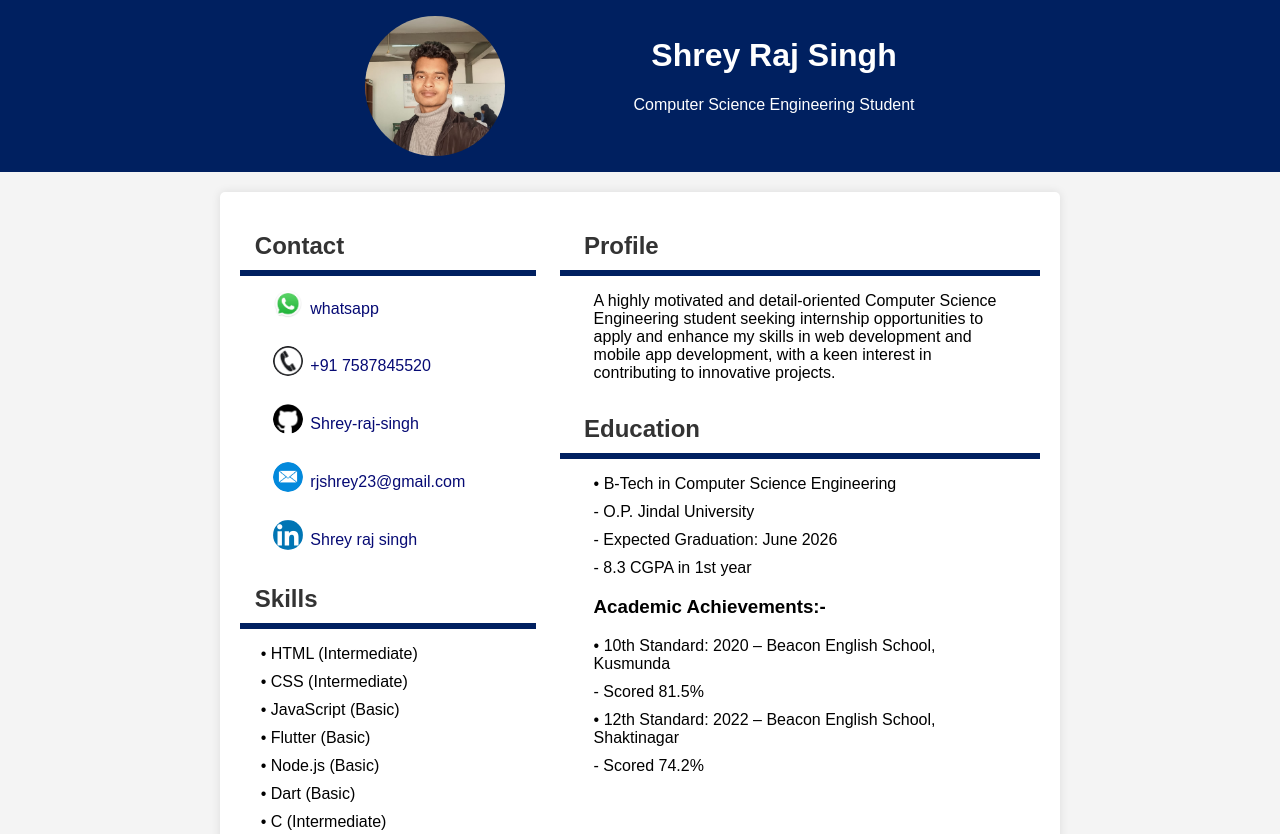
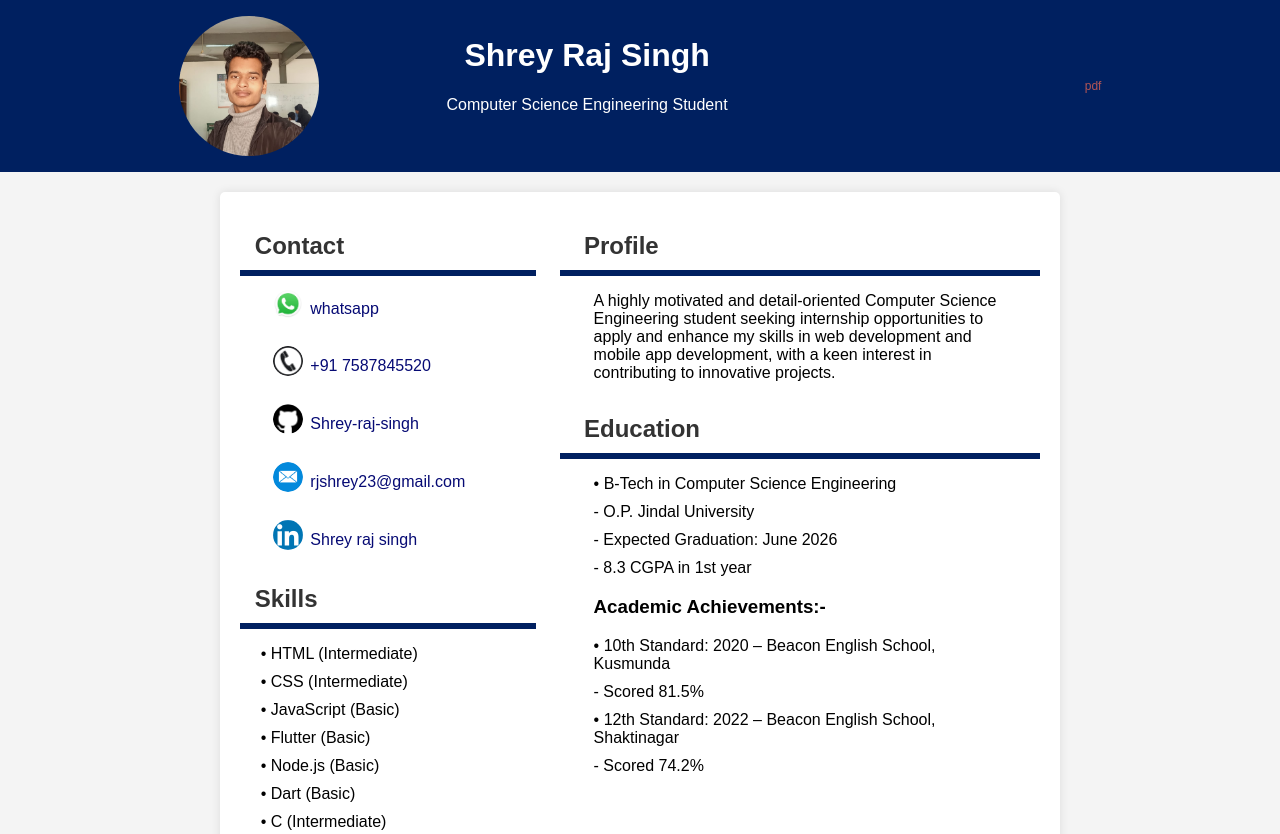
Before and after one commit to Shrey-raj-singh/Resume, a plain HTML site: page index.html in a window 1280 px wide. Shown: the top 834 px of the page. Drawn offline with Linux system fonts and the light colour scheme.

Commit message:
Updated my CV

```diff
--- a/Resume_style.css
+++ b/Resume_style.css
@@ -123,7 +123,11 @@ a:hover {
     margin-right: auto;
     margin-left: 7%;
 }
-
+header a {
+    color: rgb(178, 85, 85);
+    font-size: 12px;
+    margin: auto;
+}
 
 .right {
     /* margin-bottom: 20px;/ */
--- a/index.html
+++ b/index.html
@@ -18,6 +18,7 @@
       <h1>Shrey Raj Singh</h1>
       <p>Computer Science Engineering Student</p>
     </div>
+    <a href="./docs/Resume - Shrey Raj Singh.pdf" download="./docs/Resume - Shrey Raj Singh.pdf">pdf</a>
   </header>
 
   <section>
```
Also changed, not shown: 1 other file.
